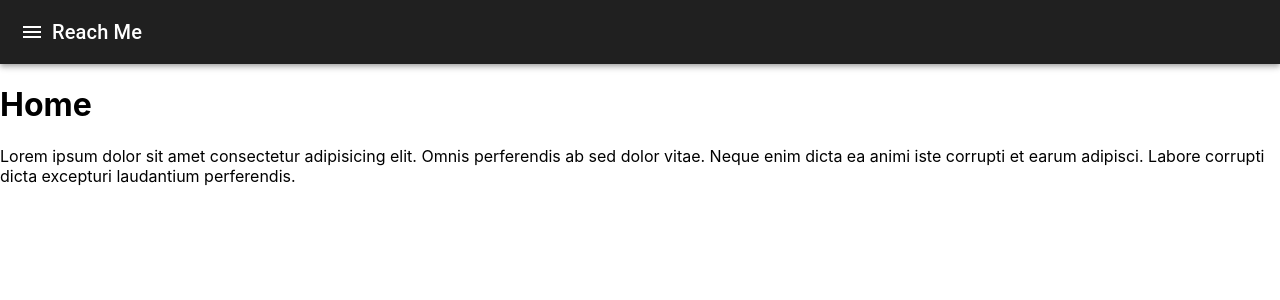
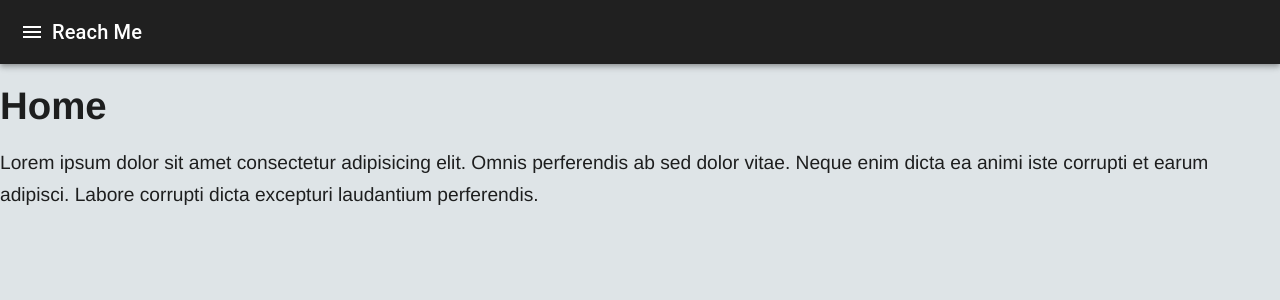
Before and after one commit to hassanmasood007/ReachMe, a React (Create React App) app: page / in a window 1280 px wide. Shown: the top 300 px of the page. Built offline with nearby package versions, Linux system fonts and the light colour scheme.

Commit message:
Added Light and Dark Theme colors

```diff
--- a/src/containers/Pages/home.tsx
+++ b/src/containers/Pages/home.tsx
@@ -1,5 +1,4 @@
 import { FunctionComponent } from "react";
-
 const Home: FunctionComponent = () => {
   return (
     <div>
--- a/src/index.tsx
+++ b/src/index.tsx
@@ -3,11 +3,16 @@ import ReactDOM from "react-dom";
 import "./index.css";
 import App from "./App";
 import reportWebVitals from "./reportWebVitals";
+import theme from "./theme";
+import { CssBaseline, ThemeProvider } from "@material-ui/core";
 
 ReactDOM.render(
-  <React.StrictMode>
-    <App />
-  </React.StrictMode>,
+  <ThemeProvider theme={theme.lightTheme}>
+    <React.StrictMode>
+      <CssBaseline />
+      <App />
+    </React.StrictMode>
+  </ThemeProvider>,
   document.getElementById("root")
 );
 
--- a/src/theme.ts
+++ b/src/theme.ts
@@ -1,27 +1,148 @@
 import { createTheme } from "@mui/material/styles";
 
 // A Primary/Light theme for this app
-const theme = createTheme({
+const lightTheme = createTheme({
   palette: {
+    mode: "light",
     primary: {
       main: "#3F51B5",
       dark: "#303F9F", //"#002984"
       light: "#C5CAE9", //"#757de8"
-      contrastText: "#FFFFFF",
     },
     secondary: {
-      main: "#f44336",
-      light: "#ff7961",
-      dark: "#ba000d",
-      contrastText: "#000000",
+      main: "#F44336",
+      light: "#FF7961",
+      dark: "#BA000D",
     },
     error: {
-      main: "#ff1744",
+      main: "#FF1744",
     },
     success: {
-      main: "#00e676",
+      main: "#00E676",
+    },
+    background: {
+      default: "#DEE4E7",
+    },
+  },
+  typography: {
+    fontFamily: "Helvetica",
+    h1: {
+      fontWeight: 700,
+      fontSize: "3rem",
+      lineHeight: "35px",
+    },
+    h2: {
+      fontWeight: 600,
+      fontSize: "2.2rem",
+      lineHeight: "30px",
+    },
+    h3: {
+      fontWeight: 600,
+      fontSize: "1.8rem",
+      lineHeight: "20px",
+    },
+    h4: {
+      fontWeight: 600,
+      fontSize: "1.6rem",
+      lineHeight: "18px",
+    },
+    h5: {
+      fontWeight: 600,
+      fontSize: "1.4rem",
+      lineHeight: "18px",
+    },
+    body1: {
+      fontWeight: 400,
+      fontSize: "1.4rem",
+      lineHeight: "20px",
+    },
+    body2: {
+      fontWeight: 400,
+      fontSize: "1.2rem",
+      lineHeight: "2rem",
+    },
+    caption: {
+      fontWeight: 400,
+      fontSize: "1rem",
+      lineHeight: "20px",
     },
   },
 });
 
+const darkTheme = createTheme({
+  palette: {
+    mode: "dark",
+    primary: {
+      main: "#3F51B5",
+      dark: "#303F9F", //"#002984"
+      light: "#C5CAE9", //"#757de8"
+    },
+    secondary: {
+      main: "#F44336",
+      light: "#FF7961",
+      dark: "#BA000D",
+    },
+    error: {
+      main: "#FF1744",
+    },
+    warning: {
+      main: "#FDDD48",
+    },
+    success: {
+      main: "#00E676",
+    },
+    background: {
+      default: "#37474F",
+    },
+  },
+  typography: {
+    fontFamily: "Helvetica",
+    h1: {
+      fontWeight: 700,
+      fontSize: "3rem",
+      lineHeight: "35px",
+    },
+    h2: {
+      fontWeight: 600,
+      fontSize: "2.2rem",
+      lineHeight: "30px",
+    },
+    h3: {
+      fontWeight: 600,
+      fontSize: "1.8rem",
+      lineHeight: "20px",
+    },
+    h4: {
+      fontWeight: 600,
+      fontSize: "1.6rem",
+      lineHeight: "18px",
+    },
+    h5: {
+      fontWeight: 600,
+      fontSize: "1.4rem",
+      lineHeight: "18px",
+    },
+    body1: {
+      fontWeight: 400,
+      fontSize: "1.4rem",
+      lineHeight: "20px",
+    },
+    body2: {
+      fontWeight: 400,
+      fontSize: "1.2rem",
+      lineHeight: "2rem",
+    },
+    caption: {
+      fontWeight: 400,
+      fontSize: "1rem",
+      lineHeight: "20px",
+    },
+  },
+});
+
+const theme = {
+  lightTheme,
+  darkTheme,
+};
+
 export default theme;
```
